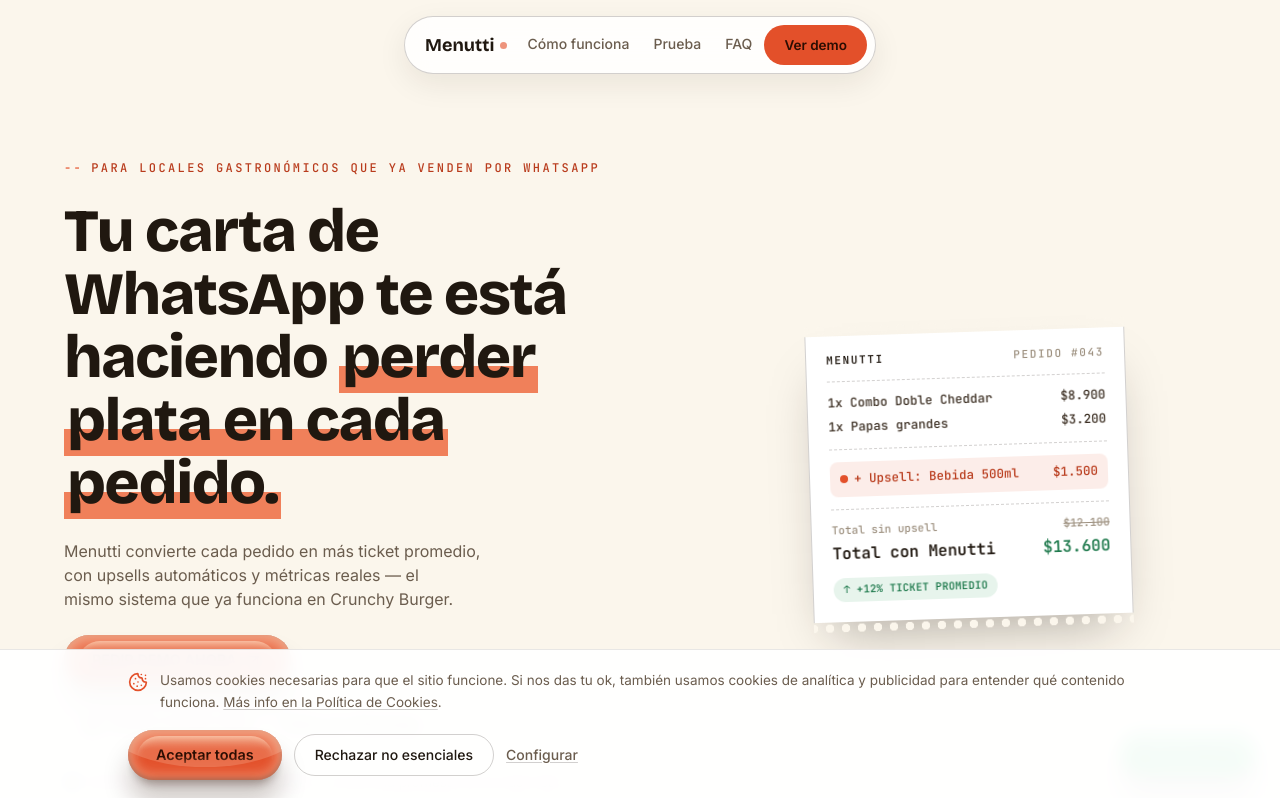
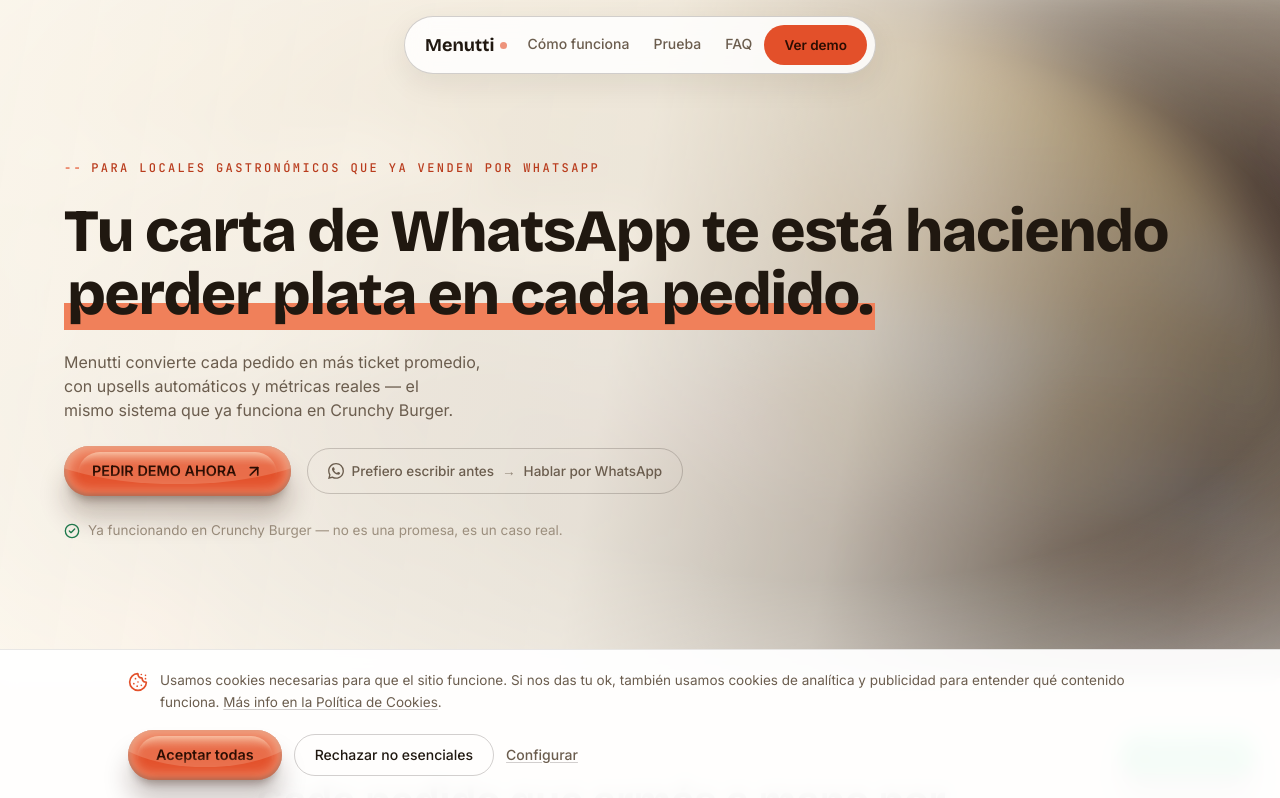
Before and after one commit to JonaLezcano/Menutti, a React (Vite) app: page / in a window 1280 px wide. Shown: the top 798 px of the page. Built offline with nearby package versions, Linux system fonts and the light colour scheme.

Commit message:
Hero: reemplazar ReceiptCard por foto real de la Demo de fondo
Misma técnica que jflit.online (imagen real detrás del texto, con
máscara + wash + blur para legibilidad) en vez de la ilustración
ReceiptCard. Copy del Hero intacto.

```diff
--- a/src/index.css
+++ b/src/index.css
@@ -63,10 +63,9 @@
 }
 
 /* Perforación tipo ticket: una tira fina de "agujeritos" que revela el
-   fondo de la página. Se usa como borde superior/inferior de la
-   ReceiptCard del Hero y como separador de algunas secciones — el motivo
-   visual recurrente (pero discreto) de todo el sitio, ligado al mundo
-   real de una comanda impresa. */
+   fondo de la página. Se usa como separador entre algunas secciones — el
+   motivo visual recurrente (pero discreto) de todo el sitio, ligado al
+   mundo real de una comanda impresa. */
 .ticket-perf {
   height: 12px;
   background-image: radial-gradient(circle, #fbf6ec 4px, transparent 4.5px);
@@ -77,6 +76,31 @@
 
 .ticket-perf--soft {
   background-image: radial-gradient(circle, #f1e8d8 4px, transparent 4.5px);
+}
+
+/* Fondo del Hero (captura real de la Demo funcionando) — misma técnica
+   que jflit.online: en vez de terminar en un rectángulo duro, una
+   máscara radial desvanece los bordes de la foto hacia transparente, así
+   se ve el color de página (papel) por debajo y la imagen lee como parte
+   de la escena, no como un recuadro pegado. Dos variantes porque el
+   recorte mobile (más vertical) y el desktop (más panorámico) necesitan
+   el foco de la máscara en puntos distintos del frame. */
+.hero-media-mask {
+  -webkit-mask-image: radial-gradient(78% 85% at 64% 46%, #000 0%, #000 42%, transparent 92%);
+  mask-image: radial-gradient(78% 85% at 64% 46%, #000 0%, #000 42%, transparent 92%);
+  -webkit-mask-repeat: no-repeat;
+  mask-repeat: no-repeat;
+  -webkit-mask-size: 100% 100%;
+  mask-size: 100% 100%;
+}
+
+.hero-media-mask--mobile {
+  -webkit-mask-image: radial-gradient(85% 80% at 58% 42%, #000 0%, #000 40%, transparent 92%);
+  mask-image: radial-gradient(85% 80% at 58% 42%, #000 0%, #000 40%, transparent 92%);
+  -webkit-mask-repeat: no-repeat;
+  mask-repeat: no-repeat;
+  -webkit-mask-size: 100% 100%;
+  mask-size: 100% 100%;
 }
 
 /* "Pearl button": glossy/3D CTA. Estructura (capas ::before/::after de
--- a/src/sections/Hero.tsx
+++ b/src/sections/Hero.tsx
@@ -2,25 +2,79 @@
 import FadeIn from '../components/FadeIn';
 import Eyebrow from '../components/Eyebrow';
 import CtaGroup from '../components/CtaGroup';
-import ReceiptCard from '../components/ReceiptCard';
+import heroDesktop from '../assets/hero/demo-hero.webp';
+import heroMobile from '../assets/hero/demo-hero-mobile.webp';
 
 export default function Hero() {
   return (
-    <section id="top" className="relative overflow-hidden px-4 pb-16 pt-32 sm:pt-40">
-      {/* Wash cálido ambiental, fijo, no decorativo por sí solo: ancla el
-          color flame en la parte más alta de la página desde el primer
-          frame, antes de que aparezca en ningún botón. */}
+    <section
+      id="top"
+      className="relative min-h-[600px] overflow-hidden px-4 pb-16 pt-32 sm:min-h-[620px] sm:pt-40 lg:min-h-[680px]"
+    >
+      {/* Fondo real: captura de la propia Demo de Menutti funcionando
+          (misma técnica que jflit.online — una foto/video real detrás
+          del texto, no una ilustración). Dos archivos en vez de uno
+          recortado a la fuerza por breakpoint: `demo-hero-mobile.webp`
+          es un recorte más vertical pensado para pantallas angostas,
+          `demo-hero.webp` es la versión ancha para tablet/desktop. */}
+      {/* La captura trae su propio título/badges/botón "horneados" en los
+          píxeles — a tamaño real de letra chocarían con el H1 nuevo como
+          un texto fantasma duplicado. Un blur fuerte los disuelve en
+          manchas de color (la técnica de foto-de-fondo desenfocada
+          detrás de texto, no un descarte de la imagen real) y de paso
+          da aire para que el wash de abajo necesite mucha menos opacidad
+          — la foto sigue leyéndose, ahora como textura/ambiente en vez
+          de competir letra contra letra. `scale` compensa el blur para
+          que no se vea el halo transparente en el borde de la sección. */}
+      <div aria-hidden="true" className="pointer-events-none absolute inset-0 z-0">
+        <img
+          src={heroMobile}
+          alt=""
+          className="hero-media-mask--mobile block h-full w-full object-cover sm:hidden"
+          style={{ objectPosition: '58% 30%', filter: 'blur(22px) saturate(1.15) brightness(1.05)', transform: 'scale(1.12)' }}
+        />
+        <img
+          src={heroDesktop}
+          alt=""
+          className="hero-media-mask hidden h-full w-full object-cover sm:block"
+          style={{ objectPosition: '82% 40%', filter: 'blur(26px) saturate(1.15) brightness(1.05)', transform: 'scale(1.12)' }}
+        />
+      </div>
+
+      {/* Wash color papel sobre el área donde vive el texto — el mismo
+          criterio de legibilidad que el scrim oscuro de jflit.online,
+          pero en positivo: funde la foto hacia el papel claro de la
+          Landing (en vez de a negro) para que el texto ink oscuro
+          mantenga contraste AA. La propia captura de la Demo trae su
+          título/badges/botón "horneados" en la imagen — el wash tiene
+          que taparlos del todo (no solo atenuarlos) para que no se lean
+          como un texto fantasma duplicado detrás del H1 nuevo. Dos
+          variantes: mobile (radial, pareja, casi opaca — el recorte
+          vertical no deja un costado "limpio" de UI) y desktop (lineal,
+          se abre recién bien a la derecha, donde termina la UI horneada
+          y sólo queda hamburguesa). */}
       <div
         aria-hidden="true"
-        className="pointer-events-none absolute inset-x-0 top-0 -z-10 h-[560px]"
+        className="pointer-events-none absolute inset-0 z-[1] sm:hidden"
         style={{
           background:
-            'radial-gradient(60% 55% at 82% 8%, rgba(227,80,42,0.14) 0%, rgba(227,80,42,0.05) 45%, transparent 75%)',
+            'radial-gradient(95% 90% at 48% 40%, rgba(251,246,236,0.92) 0%, rgba(251,246,236,0.86) 55%, rgba(251,246,236,0.68) 100%)',
+        }}
+      />
+      <div
+        aria-hidden="true"
+        className="pointer-events-none absolute inset-0 z-[1] hidden sm:block"
+        style={{
+          // El piso no baja de 0.16: en pantallas muy anchas (>1600px) el
+          // radio de la máscara no siempre llega a desvanecer del todo el
+          // borde derecho de la foto, así que el wash nunca la deja del
+          // todo cruda ahí — evita un parche oscuro pegado al borde.
+          background:
+            'linear-gradient(100deg, rgba(251,246,236,0.94) 0%, rgba(251,246,236,0.9) 48%, rgba(251,246,236,0.72) 66%, rgba(251,246,236,0.38) 82%, rgba(251,246,236,0.22) 92%, rgba(251,246,236,0.16) 100%)',
         }}
       />
 
-      <div className="mx-auto grid max-w-6xl gap-14 lg:grid-cols-[1.1fr_0.9fr] lg:items-center">
-        <div className="flex flex-col items-start gap-6 text-left">
+      <div className="relative z-10 mx-auto flex max-w-6xl flex-col items-start gap-6 text-left">
         <FadeIn>
           <Eyebrow>Para locales gastronómicos que ya venden por WhatsApp</Eyebrow>
         </FadeIn>
@@ -50,11 +104,6 @@
           </p>
         </FadeIn>
       </div>
-
-        <FadeIn delay={0.15} className="flex justify-center lg:justify-end">
-          <ReceiptCard />
-        </FadeIn>
-      </div>
     </section>
   );
 }
```
Also changed, not shown: src/assets/hero/demo-hero-mobile.webp (added), src/assets/hero/demo-hero.webp (added). Lines whose indentation alone changed are shown as unchanged.
